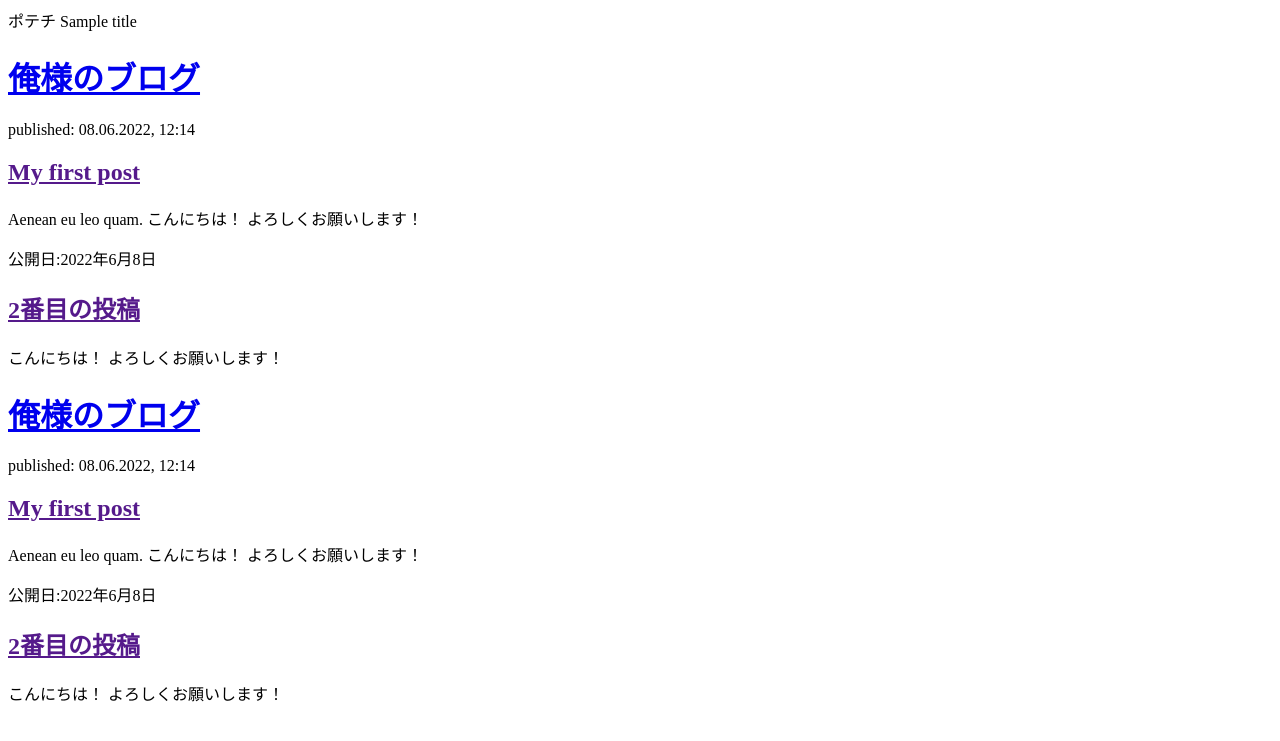
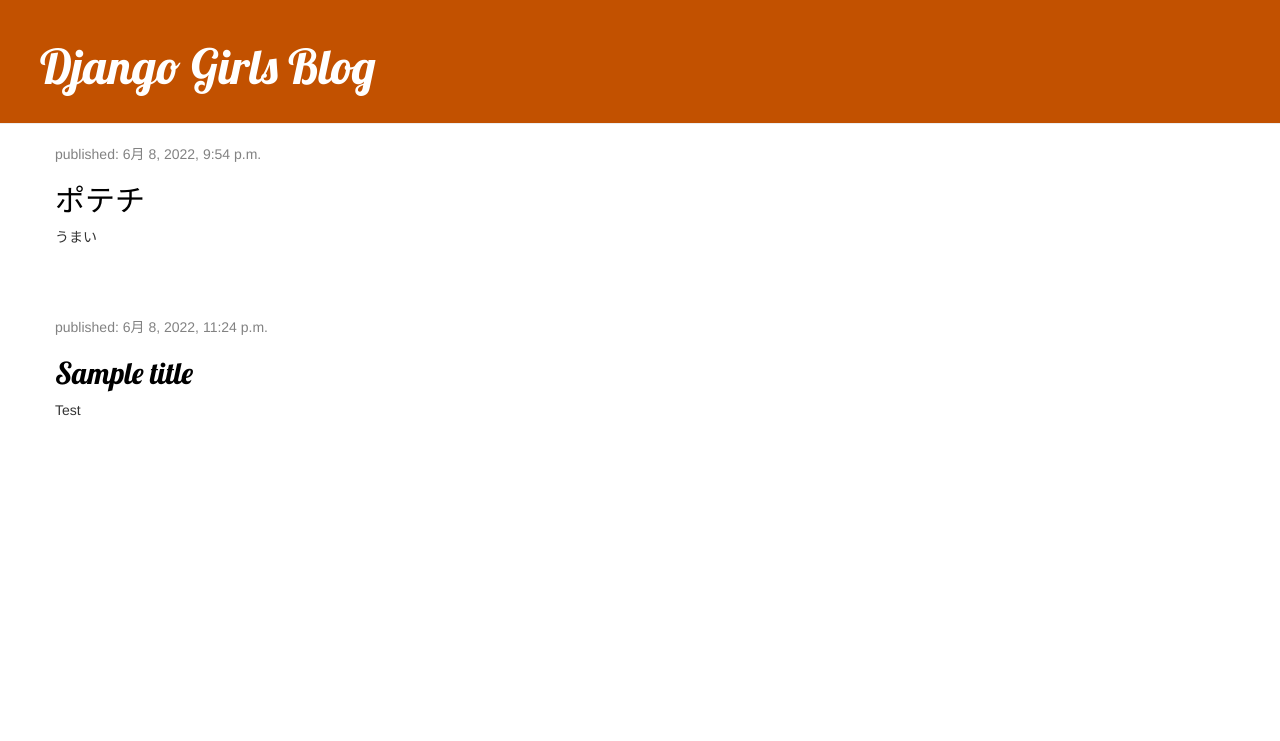
Before and after one commit to seeton/my-first-blog, a Django app: page / in a window 1280 px wide. Shown: the top 741 px of the page. Run offline with Django 3.2, Linux system fonts and the light colour scheme; data comes from the database, SQL or seed files in the repository; both versions use the stored data as it was after the commit; some libraries are stand-ins or nearby versions.

Commit message:
Added view and template for detailed blog post as well as CSS for the site.

```diff
--- /dev/null
+++ b/blog/static/css/blog.css
@@ -0,0 +1,46 @@
+.page-header {
+    background-color: #C25100;
+    margin-top: 0;
+    padding: 20px 20px 20px 40px;
+}
+
+.page-header h1, .page-header h1 a, .page-header h1 a:visited, .page-header h1 a:active {
+    color: #ffffff;
+    font-size: 36pt;
+    text-decoration: none;
+}
+
+.content {
+    margin-left: 40px;
+}
+
+h1, h2, h3, h4 {
+    font-family: 'Lobster', cursive;
+}
+
+.date {
+    color: #828282;
+}
+
+.save {
+    float: right;
+}
+
+.post-form textarea, .post-form input {
+    width: 100%;
+}
+
+.top-menu, .top-menu:hover, .top-menu:visited {
+    color: #ffffff;
+    float: right;
+    font-size: 26pt;
+    margin-right: 20px;
+}
+
+.post {
+    margin-bottom: 70px;
+}
+
+.post h2 a, .post h2 a:visited {
+    color: #000000;
+}
--- /dev/null
+++ b/blog/templates/blog/base.html
@@ -0,0 +1,25 @@
+{% load static %}
+<html>
+    <head>
+        <link href="//fonts.googleapis.com/css?family=Lobster&subset=latin,latin-ext" rel="stylesheet" type="text/css">
+
+        <title>Django Girls blog</title>
+
+        <link rel="stylesheet" href="//maxcdn.bootstrapcdn.com/bootstrap/3.2.0/css/bootstrap.min.css">
+        <link rel="stylesheet" href="//maxcdn.bootstrapcdn.com/bootstrap/3.2.0/css/bootstrap-theme.min.css">
+        <link rel="stylesheet" href="{% static 'css/blog.css' %}">
+    </head>
+    <body>
+        <div class="page-header">
+            <h1><a href="/">Django Girls Blog</a></h1>
+        </div>
+        <div class="content container">
+            <div class="row">
+                <div class="col-md-8">
+                {% block content %}
+                {% endblock %}
+                </div>
+            </div>
+        </div>
+    </body>
+</html>
--- a/blog/templates/blog/post_list.html
+++ b/blog/templates/blog/post_list.html
@@ -1,25 +1,14 @@
-<html>
-    <head>
-        <title>Django Girls blog</title>
-    </head>
-    <body>
-        {% for post in posts %}
-            {{ post }}
-        {% endfor %}
 
-        {% for post in posts %}
-        <div>
-            <h1><a href="/">俺様のブログ</a></h1>
-            <p>published: 08.06.2022, 12:14</p>
-            <h2><a href="">My first post</a></h2>
-            <p>Aenean eu leo quam. こんにちは！ よろしくお願いします！ </p>
+{% extends 'blog/base.html' %}
+
+{% block content %}
+    {% for post in posts %}
+        <div class="post">
+            <div class="date">
+                <p>published: {{ post.published_date }}</p>
+            </div>
+            <h2><a href="{% url 'post_detail' pk=post.pk %}">{{ post.title }}</a></h2>
+            <p>{{ post.text|linebreaksbr }}</p>
         </div>
-
-        <div>
-            <p>公開日:2022年6月8日</p>
-            <h2><a href="">2番目の投稿</a></h2>
-            <p> こんにちは！ よろしくお願いします！ </p>
-        </div>
-        {% endfor %}
-    </body>
-</html>
+    {% endfor %}
+{% endblock %}
--- a/blog/urls.py
+++ b/blog/urls.py
@@ -3,4 +3,5 @@
 
 urlpatterns = [
     path('', views.post_list, name='post_list'),
+    path('post/<int:pk>/', views.post_detail, name='post_detail'),
 ]
--- a/blog/views.py
+++ b/blog/views.py
@@ -1,7 +1,12 @@
 from django.shortcuts import render
 from django.utils import timezone
 from .models import Post
+from django.shortcuts import render, get_object_or_404
 
 def post_list(request):
     posts = Post.objects.filter(published_date__lte=timezone.now()).order_by('published_date')
     return render(request, 'blog/post_list.html', {'posts': posts})
+
+def post_detail(request, pk):
+    post = get_object_or_404(Post, pk=pk)
+    return render(request, 'blog/post_detail.html', {'post': post})
--- a/mysite/settings.py
+++ b/mysite/settings.py
@@ -122,6 +122,7 @@
 STATIC_URL = '/static/'
 STATIC_ROOT = os.path.join(BASE_DIR, 'static')
 
+
 # Default primary key field type
 # https://docs.djangoproject.com/en/3.2/ref/settings/#default-auto-field
 
```
Also changed, not shown: blog/templates/blog/post_detail.html (added, +13 -0 lines), db.sqlite3.
